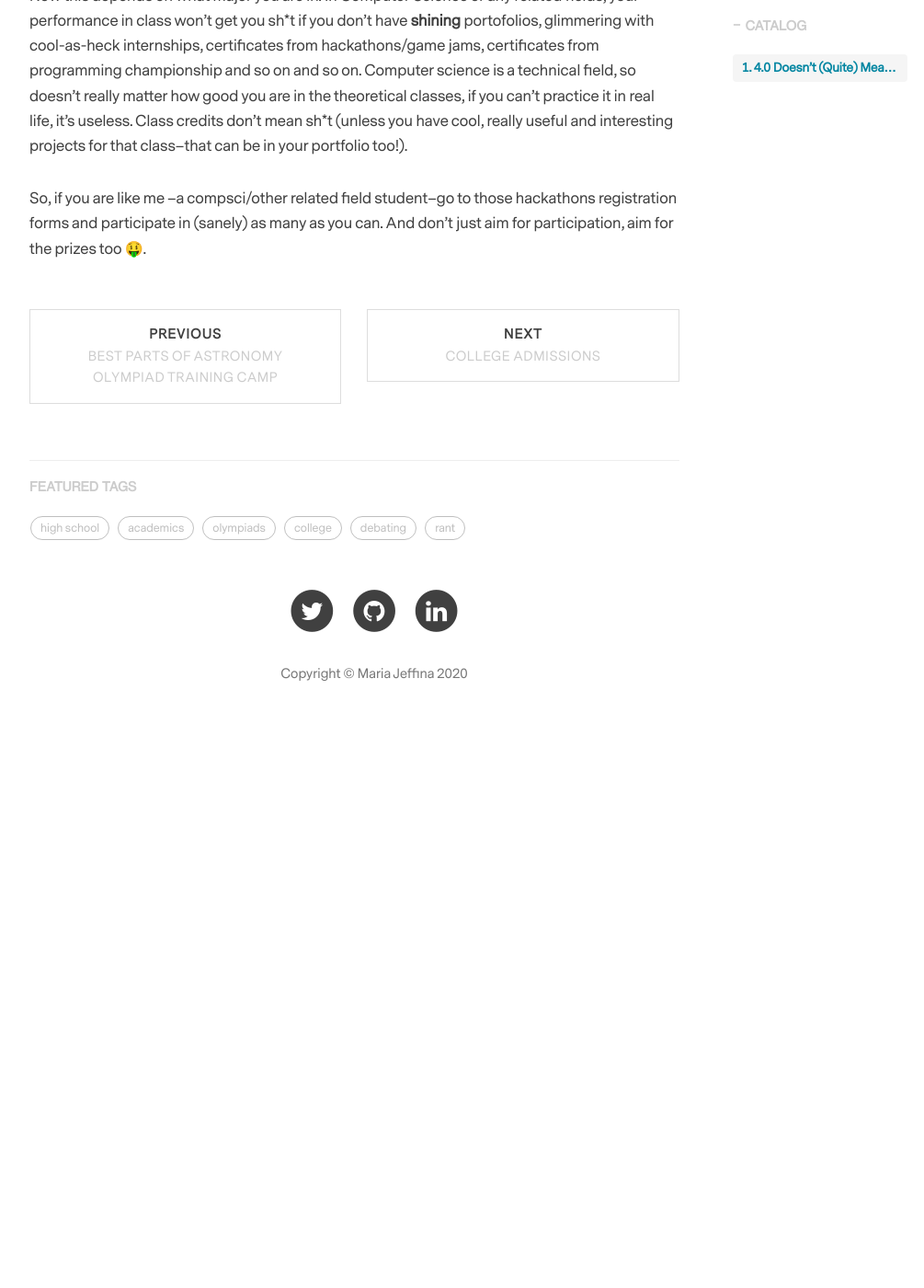
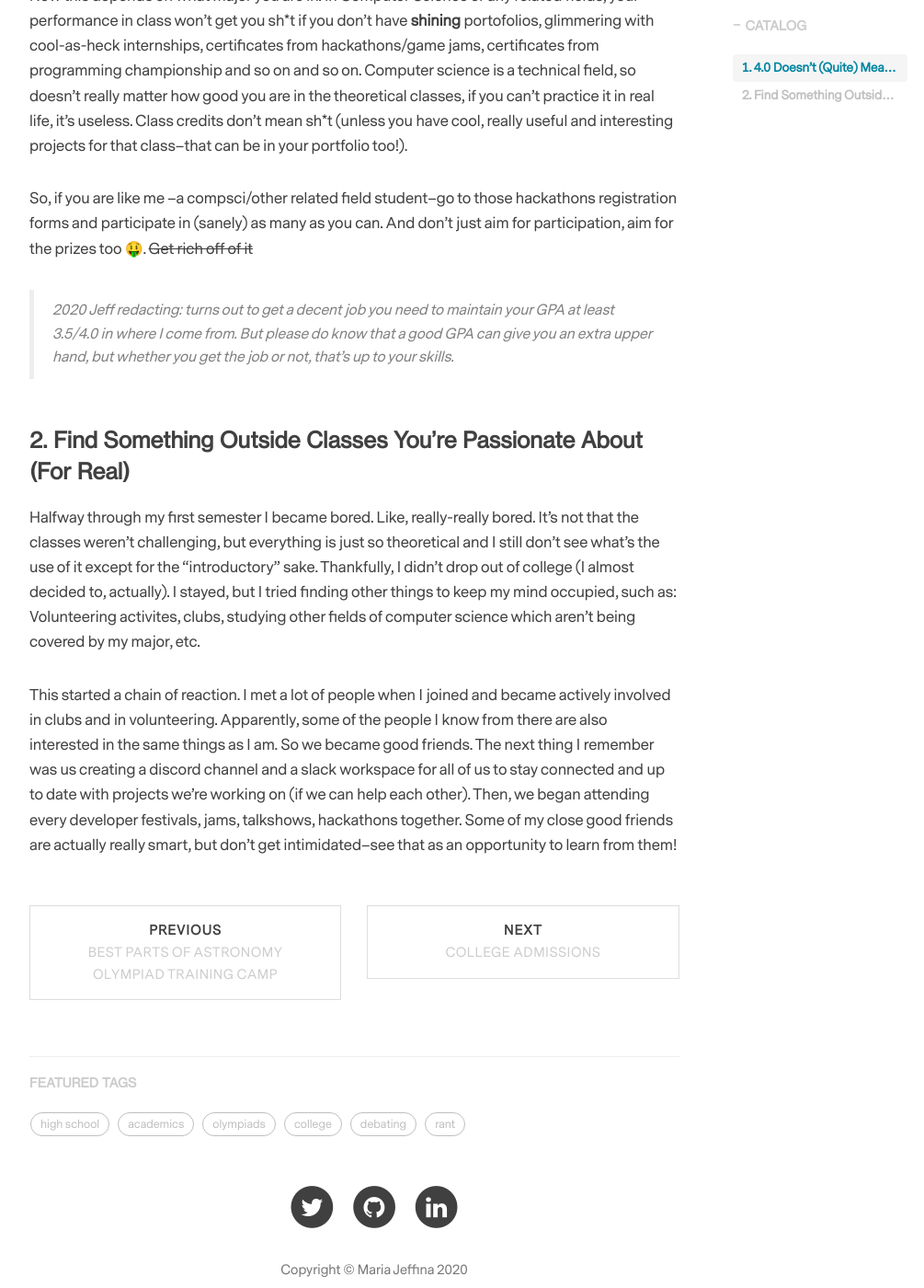
Before and after one commit to maiesey/maiesey.github.io, a Jekyll site: the page built from _posts/2018-06-27-freshmen-year.markdown, in a window 1280 px wide and 1400 px high, scrolled down 1160 px. Shown: the whole window at 92% size, without its empty margins (233-1238 px from the left). Built offline with Jekyll 4.4.1, drawn with Linux system fonts in a browser that asks for light colours; nearby versions of some CDN libraries; comment, search, counter and statistics services are not loaded; before the commit the page ends 1970 px from its top, so only the background shows below that.

Commit message:
update posts

```diff
--- a/_posts/2017-03-11-astro-tc.markdown
+++ b/_posts/2017-03-11-astro-tc.markdown
@@ -28,7 +28,7 @@ Whenever there's a student who fell asleep or at the very least, look sleepy. On
 My friends woke me up with a light shake and then started giggling. I realized what had happened and immediately got up from my chair and settled on my push-up position. The teacher made me do calculations on sky objects' mechanics. Thanks to him, that became my strongest unit.
 
 ### 2. "Let's Go Look At The Stars"
-To be honest, this one is the coolest. Our trainers would wake us up around 4-5AM just to look at the stars. It's actually going to be so useful, because in Nationals there'll be a problem section which required naked-eye sky observation skill. They always start with easy questions like, "where is Venus?" or "what does it mean if the Orion constelation is visible?" and then exponentially gets harder and harder. But because of the cool ~~~morning~~~--dawn breeze, it became somewhat *calming*, we weren't feeling pressured or anything. So when your answers are wrong, you'd less likely going to be salty about it the whole day.
+To be honest, this one is the coolest. Our trainers would wake us up around 4-5AM just to look at the stars. It's actually going to be so useful, because in Nationals there'll be a problem section which required naked-eye sky observation skill. They always start with easy questions like, "where is Venus?" or "what does it mean if the Orion constelation is visible?" and then exponentially gets harder and harder. But because of the cool ~~morning~~--dawn breeze, it became somewhat *calming*, we weren't feeling pressured or anything. So when your answers are wrong, you'd less likely going to be salty about it the whole day.
 
 Sometimes, they'd bring this mini telescope and taught us how to use it. They'd also give us cool/eye-opening facts related to the question they were asking. It's a fun "exercise" overall.
 
--- a/_posts/2018-06-27-freshmen-year.markdown
+++ b/_posts/2018-06-27-freshmen-year.markdown
@@ -20,4 +20,11 @@ I have dozens of friends who are aiming for this 4.0 GPA thingy, but they don't
 
 Now this depends on what major you are in. In Computer Science or any related fields, your performance in class won't get you sh*t if you don't have **shining** portofolios, glimmering with cool-as-heck internships, certificates from hackathons/game jams, certificates from programming championship and so on and so on. Computer science is a technical field, so doesn't really matter how good you are in the theoretical classes, if you can't practice it in real life, it's useless. Class credits don't mean sh\*t (unless you have cool, really useful and interesting projects for that class--that can be in your portfolio too!).
 
-So, if you are like me --a compsci/other related field student--go to those hackathons registration forms and participate in (sanely) as many as you can. And don't just aim for participation, aim for the prizes too 🤑.
+So, if you are like me --a compsci/other related field student--go to those hackathons registration forms and participate in (sanely) as many as you can. And don't just aim for participation, aim for the prizes too 🤑. ~~Get rich off of it~~
+
+> 2020 Jeff redacting: turns out to get a decent job you need to maintain your GPA at least 3.5/4.0 in where I come from. But please do know that a good GPA can give you an extra upper hand, but whether you get the job or not, that's up to your skills.
+
+### 2. Find Something Outside Classes You're Passionate About (For Real)
+Halfway through my first semester I became bored. Like, really-really bored. It's not that the classes weren't challenging, but everything is just so theoretical and I still don't see what's the use of it except for the "introductory" sake. Thankfully, I didn't drop out of college (I almost decided to, actually). I stayed, but I tried finding other things to keep my mind occupied, such as: Volunteering activites, clubs, studying other fields of computer science which aren't being covered by my major, etc.
+
+This started a chain of reaction. I met a lot of people when I joined and became actively involved in clubs and in volunteering. Apparently, some of the people I know from there are also interested in the same things as I am. So we became good friends. The next thing I remember was us creating a discord channel and a slack workspace for all of us to stay connected and up to date with projects we're working on (if we can help each other). Then, we began attending every developer festivals, jams, talkshows, hackathons together. Some of my close good friends are actually really smart, but don't get intimidated--see that as an opportunity to learn from them!
```
